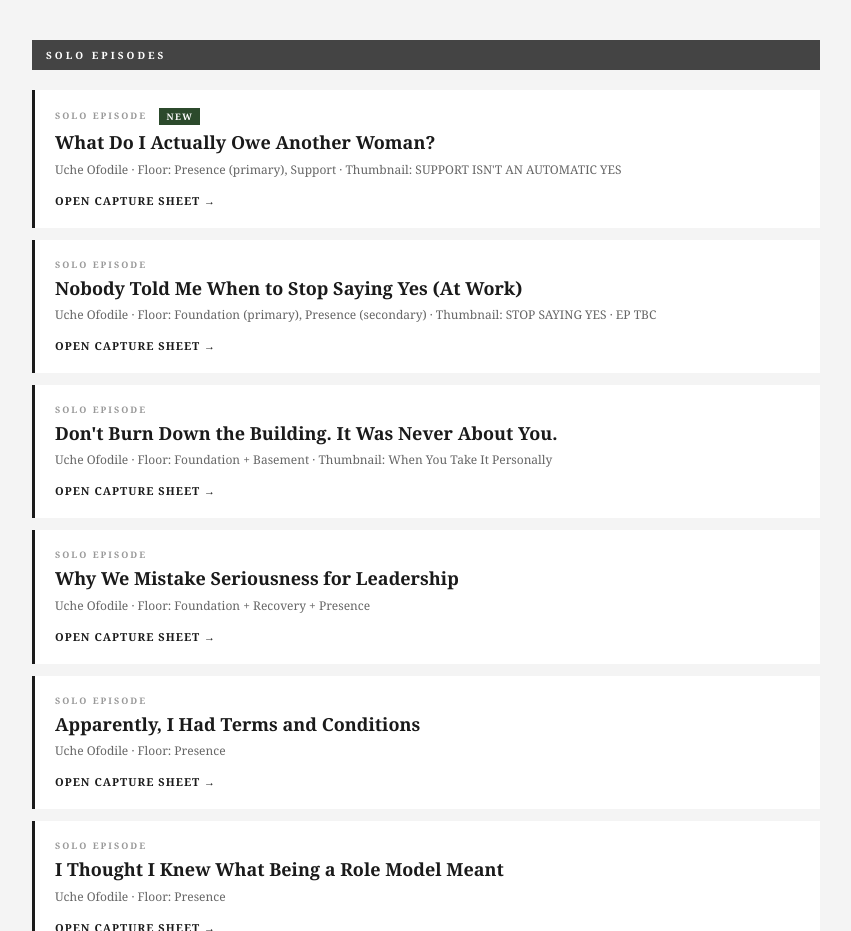
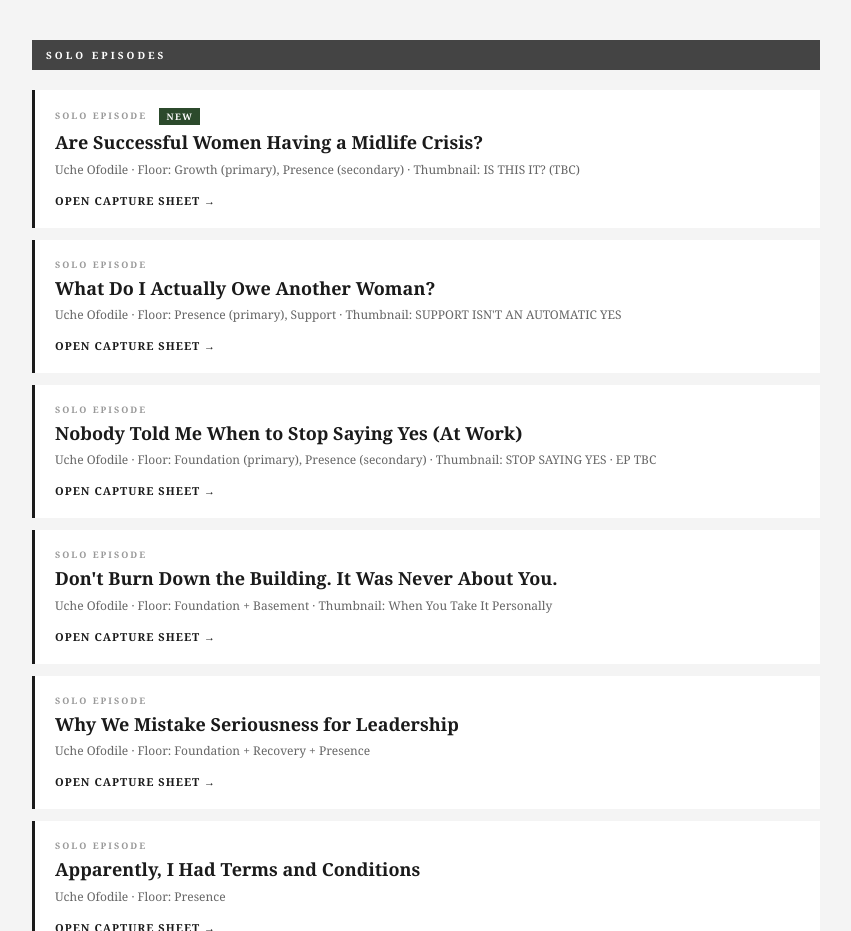
Before and after one commit to ucheofodile/Smile-Capture-Sheets, a plain HTML site: page index.html in a window 1280 px wide. Shown: the part 800-1731 px from the top of the page, without its empty margins (214-1065 px from the left). Drawn offline with Linux system fonts and the light colour scheme.

Commit message:
Update index.html

```diff
--- a/index.html
+++ b/index.html
@@ -81,6 +81,13 @@
 
     <div class="episode-card">
       <div class="ep-num">Solo Episode <span class="tag-new">New</span></div>
+      <div class="ep-title">Are Successful Women Having a Midlife Crisis?</div>
+      <div class="ep-meta">Uche Ofodile · Floor: Growth (primary), Presence (secondary) · Thumbnail: IS THIS IT? (TBC)</div>
+      <a class="ep-link" href="midlife-crisis.html">Open Capture Sheet →</a>
+    </div>
+
+    <div class="episode-card">
+      <div class="ep-num">Solo Episode</div>
       <div class="ep-title">What Do I Actually Owe Another Woman?</div>
       <div class="ep-meta">Uche Ofodile · Floor: Presence (primary), Support · Thumbnail: SUPPORT ISN'T AN AUTOMATIC YES</div>
       <a class="ep-link" href="what-do-i-owe-her.html">Open Capture Sheet →</a>
```
